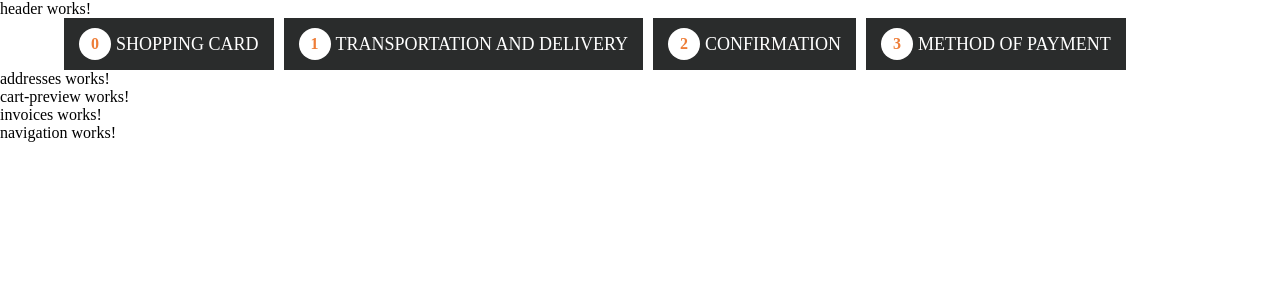
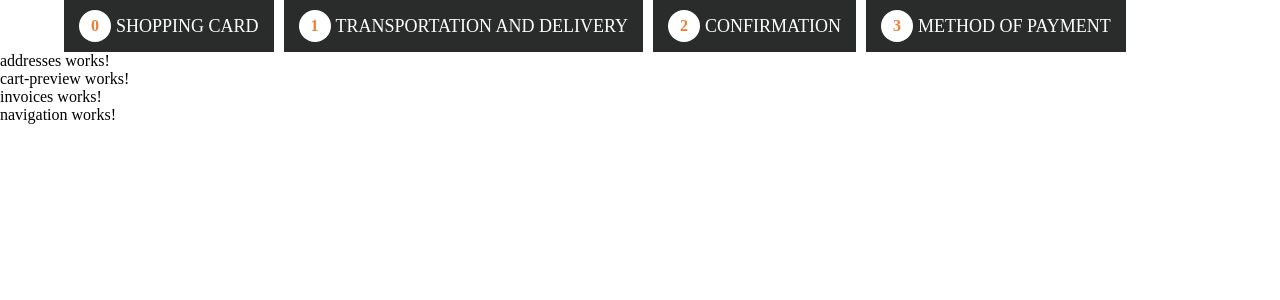
Before and after one commit to AlbertoDesastre/Econt-miniapp-Angular, an Angular app: page / in a window 1280 px wide. Shown: the top 300 px of the page. Built offline with nearby package versions, Linux system fonts and the light colour scheme.

Commit message:
Deleted title of component

```diff
--- a/src/app/components/header/header.component.html
+++ b/src/app/components/header/header.component.html
@@ -1,4 +1,3 @@
-<p>header works!</p>
 <section class="buttons-container">
   <ul class="buttons-ul">
     <li class="button" *ngFor="let button of buttons">
```
